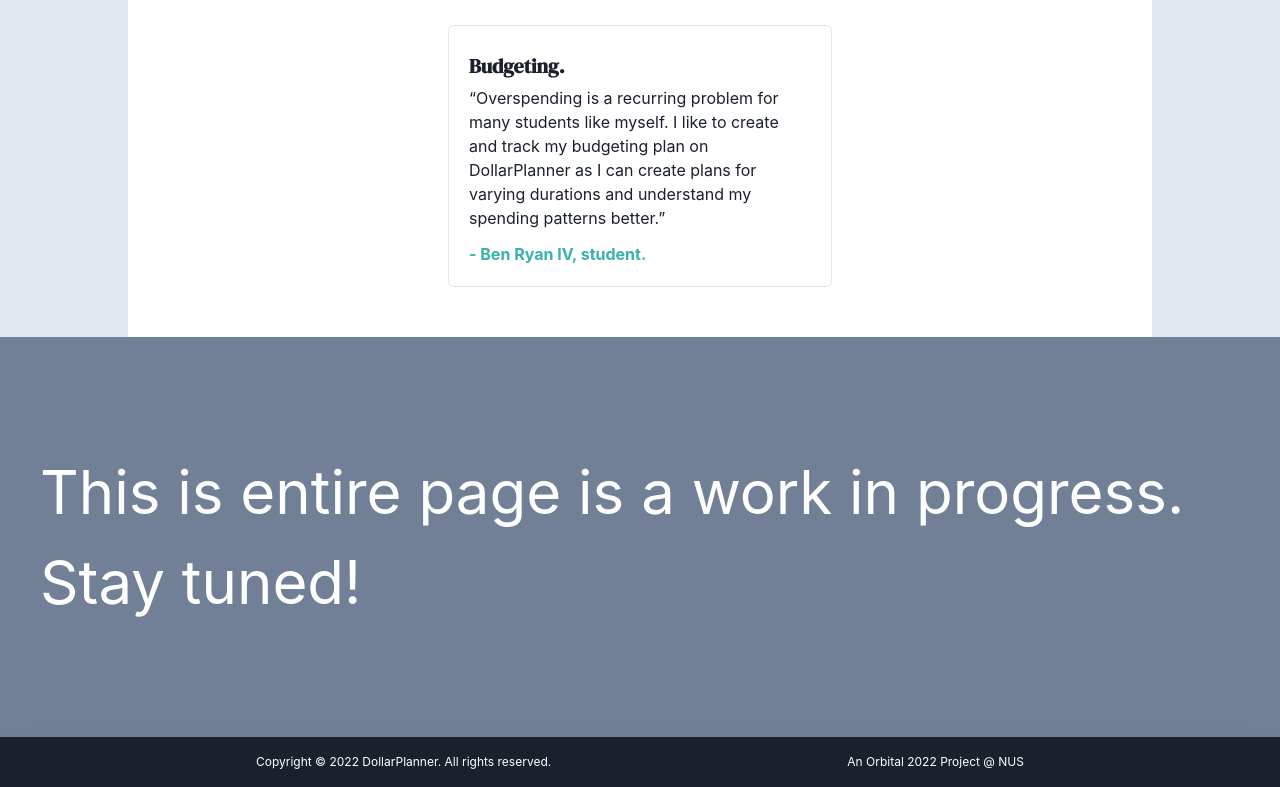
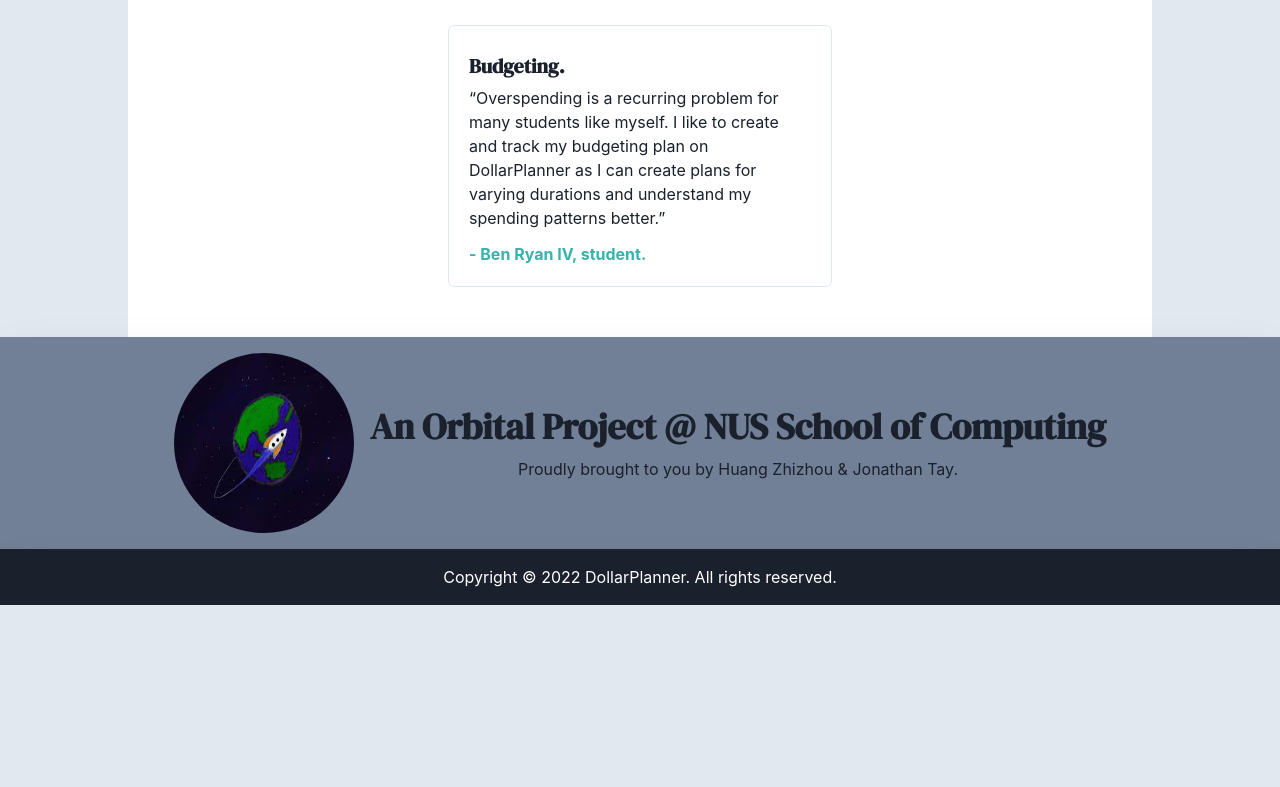
Before and after one commit to project-orbital/frontend, a React (Create React App) app: page / in a window 1280 px wide. Shown: the part 1240-2027 px from the top of the page. After the commit the page ends 1845 px from the top, so only its background shows below. Built offline with nearby package versions, Linux system fonts and the light colour scheme.

Commit message:
Update landing page
* Implemented modal abstraction

* changed work in progress footer to orbital banner

* made some changes to the banner design

* some fixes

```diff
--- a/src/app/App.js
+++ b/src/app/App.js
@@ -2,7 +2,7 @@ import { VStack } from "@chakra-ui/react";
 import Header from "../features/landing/components/Header";
 import Hero from "../features/landing/components/Hero";
 import FeatureCard from "../features/landing/components/FeatureCard";
-import Footer from "../features/landing/components/Footer";
+import Banner from "../features/landing/components/Banner";
 import Copyright from "../features/landing/components/Copyright";
 import { faker } from "@faker-js/faker";
 
@@ -35,7 +35,7 @@ export default function App() {
                     link={`- ${faker.name.findName()}, student.`}
                 />
             </VStack>
-            <Footer text="This is entire page is a work in progress. Stay tuned!" />
+            <Banner />
             <Copyright />
         </VStack>
     );
--- a/src/common/components/buttons/BackButton.js
+++ b/src/common/components/buttons/BackButton.js
@@ -2,7 +2,7 @@ import { IconButton } from "@chakra-ui/react";
 import { IoChevronBack } from "react-icons/io5";
 import { useNavigate } from "react-router-dom";
 
-export default function BackButton() {
+export default function BackButton({ isDisabled }) {
     const navigate = useNavigate();
 
     return (
@@ -11,6 +11,7 @@ export default function BackButton() {
             icon={<IoChevronBack />}
             mr="10px"
             onClick={() => navigate(-1)}
+            isDisabled={isDisabled || false}
         />
     );
 }
--- /dev/null
+++ b/src/features/landing/components/Banner.js
@@ -0,0 +1,35 @@
+import {
+    Center,
+    Heading,
+    VStack,
+    HStack,
+    Image,
+    Spacer,
+    Text,
+} from "@chakra-ui/react";
+import OrbitalLogo from "../../../common/components/Images/OrbitalLogo.jpeg";
+
+export default function Banner(props) {
+    return (
+        <Center
+            w="100%"
+            p="1em 10%"
+            justify="space-between"
+            bg="gray.500"
+            shadow="2xl"
+        >
+            <HStack>
+                <Image borderRadius="full" boxSize="180px" src={OrbitalLogo} />
+                <Spacer />
+                <VStack>
+                    <Heading fontSize="4xl">
+                        An Orbital Project @ NUS School of Computing
+                    </Heading>
+                    <Text>
+                        Proudly brought to you by Huang Zhizhou & Jonathan Tay.
+                    </Text>
+                </VStack>
+            </HStack>
+        </Center>
+    );
+}
--- a/src/features/landing/components/Copyright.js
+++ b/src/features/landing/components/Copyright.js
@@ -1,21 +1,17 @@
-import { HStack, Spacer, Text } from "@chakra-ui/react";
+import { Center, Text } from "@chakra-ui/react";
 
 export default function Copyright() {
     return (
-        <HStack
+        <Center
             w="100%"
             p="1em 20%"
             justify="space-between"
             bg="gray.800"
             shadow="2xl"
         >
-            <Text fontSize="xs" color="white">
+            <Text fontSize="s" color="white">
                 Copyright © 2022 DollarPlanner. All rights reserved.
             </Text>
-            <Spacer />
-            <Text fontSize="xs" color="white">
-                An Orbital 2022 Project @ NUS
-            </Text>
-        </HStack>
+        </Center>
     );
 }
--- a/src/features/landing/components/Footer.js
+++ /dev/null
@@ -1,11 +0,0 @@
-import { Center, Text } from "@chakra-ui/react";
-
-export default function Footer(props) {
-    return (
-        <Center w="100%" h="400px" p="40px" bg="gray.500">
-            <Text fontSize="6xl" color="white">
-                {props.text}
-            </Text>
-        </Center>
-    );
-}
```
Also changed, not shown: src/common/components/modal.js (added, +76 -0 lines), src/common/components/Images/OrbitalLogo.jpeg (added).
